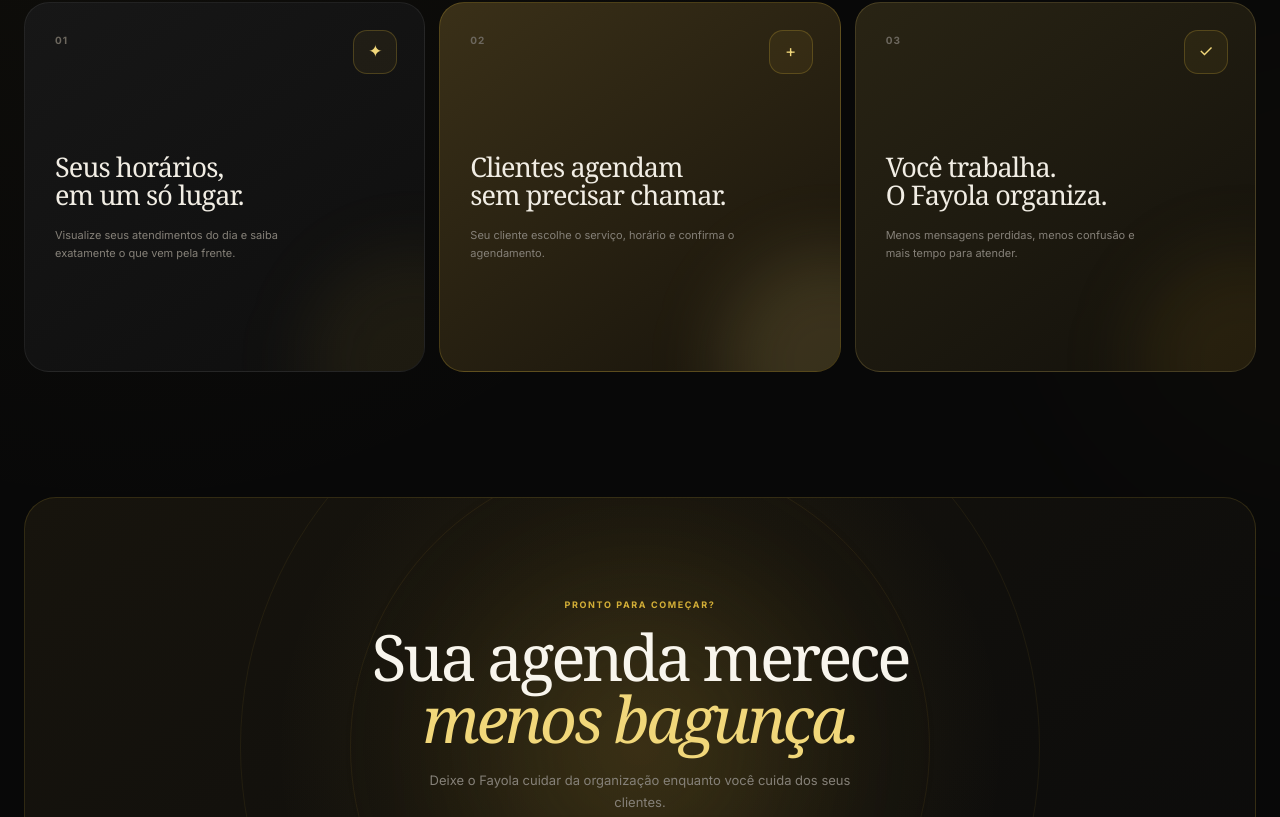
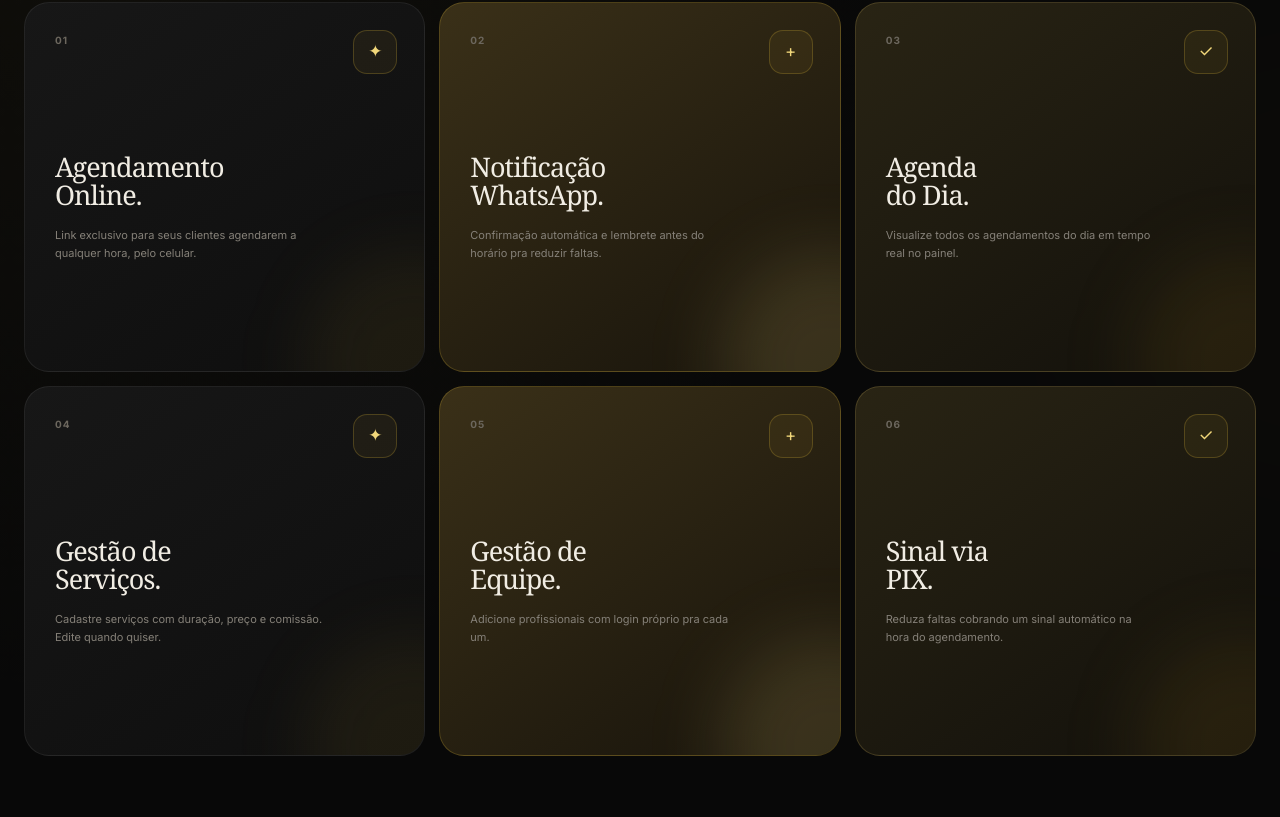
Before and after one commit to liliansantana690-byte/fayola-frontend, a React (Create React App) app: page / in a window 1280 px wide. Shown: the part 1343-2160 px from the top of the page. Built offline with nearby package versions, Linux system fonts and the light colour scheme; no server answers.

Commit message:
Atualiza landing page do Fayola

```diff
--- a/src/pages/Landing.js
+++ b/src/pages/Landing.js
@@ -834,14 +834,14 @@
             </div>
 
             <h3>
-              Seus horários,
+              Agendamento
               <br />
-              em um só lugar.
+              Online.
             </h3>
 
             <p>
-              Visualize seus atendimentos do dia
-              e saiba exatamente o que vem pela frente.
+              Link exclusivo para seus clientes agendarem
+              a qualquer hora, pelo celular.
             </p>
 
           </motion.article>
@@ -875,14 +875,14 @@
             </div>
 
             <h3>
-              Clientes agendam
+              Notificação
               <br />
-              sem precisar chamar.
+              WhatsApp.
             </h3>
 
             <p>
-              Seu cliente escolhe o serviço,
-              horário e confirma o agendamento.
+              Confirmação automática e lembrete antes do horário
+              pra reduzir faltas.
             </p>
 
           </motion.article>
@@ -916,14 +916,137 @@
             </div>
 
             <h3>
-              Você trabalha.
+              Agenda
               <br />
-              O Fayola organiza.
+              do Dia.
             </h3>
 
             <p>
-              Menos mensagens perdidas,
-              menos confusão e mais tempo para atender.
+              Visualize todos os agendamentos do dia
+              em tempo real no painel.
+            </p>
+
+          </motion.article>
+
+          {/* CARD 04 */}
+
+          <motion.article
+            className="feature-card feature-card-dark"
+            initial={{
+              opacity: 0,
+              y: 30,
+            }}
+            whileInView={{
+              opacity: 1,
+              y: 0,
+            }}
+            viewport={{
+              once: true,
+            }}
+            transition={{
+              delay: 0.3,
+            }}
+          >
+
+            <div className="feature-number">
+              04
+            </div>
+
+            <div className="feature-icon">
+              ✦
+            </div>
+
+            <h3>
+              Gestão de
+              <br />
+              Serviços.
+            </h3>
+
+            <p>
+              Cadastre serviços com duração, preço e comissão.
+              Edite quando quiser.
+            </p>
+
+          </motion.article>
+
+          {/* CARD 05 */}
+
+          <motion.article
+            className="feature-card feature-card-orange"
+            initial={{
+              opacity: 0,
+              y: 30,
+            }}
+            whileInView={{
+              opacity: 1,
+              y: 0,
+            }}
+            viewport={{
+              once: true,
+            }}
+            transition={{
+              delay: 0.4,
+            }}
+          >
+
+            <div className="feature-number">
+              05
+            </div>
+
+            <div className="feature-icon">
+              +
+            </div>
+
+            <h3>
+              Gestão de
+              <br />
+              Equipe.
+            </h3>
+
+            <p>
+              Adicione profissionais com login próprio
+              pra cada um.
+            </p>
+
+          </motion.article>
+
+          {/* CARD 06 */}
+
+          <motion.article
+            className="feature-card feature-card-violet"
+            initial={{
+              opacity: 0,
+              y: 30,
+            }}
+            whileInView={{
+              opacity: 1,
+              y: 0,
+            }}
+            viewport={{
+              once: true,
+            }}
+            transition={{
+              delay: 0.5,
+            }}
+          >
+
+            <div className="feature-number">
+              06
+            </div>
+
+            <div className="feature-icon">
+              ✓
+            </div>
+
+            <h3>
+              Sinal via
+              <br />
+              PIX.
+            </h3>
+
+            <p>
+              Reduza faltas cobrando um sinal automático
+              na hora do agendamento.
             </p>
 
           </motion.article>
@@ -1043,7 +1166,7 @@
                 R$
               </small>
 
-              69.99
+              79.99
 
               <span>
                 /mês
```
